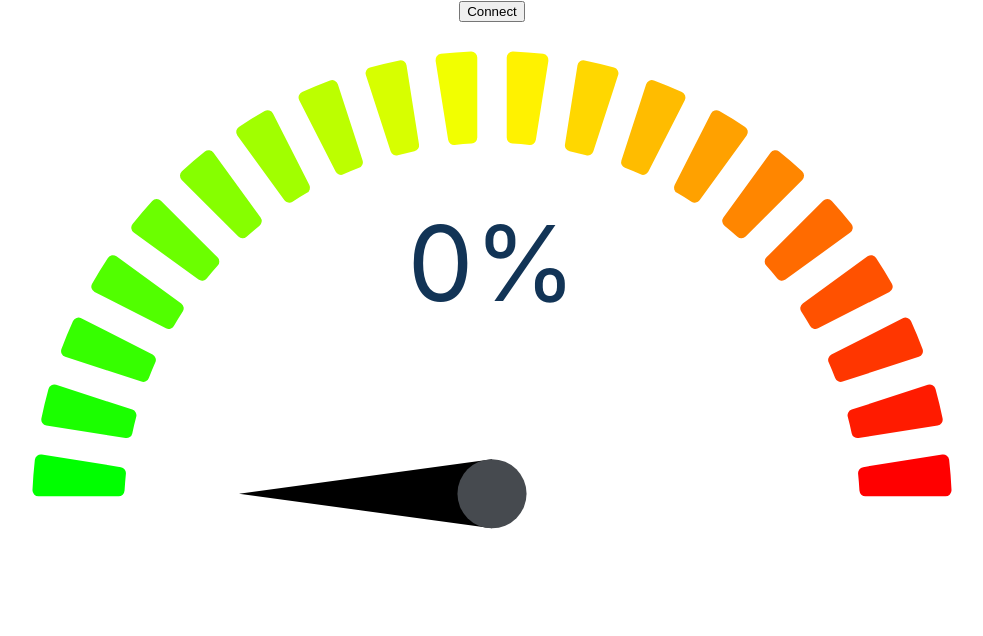
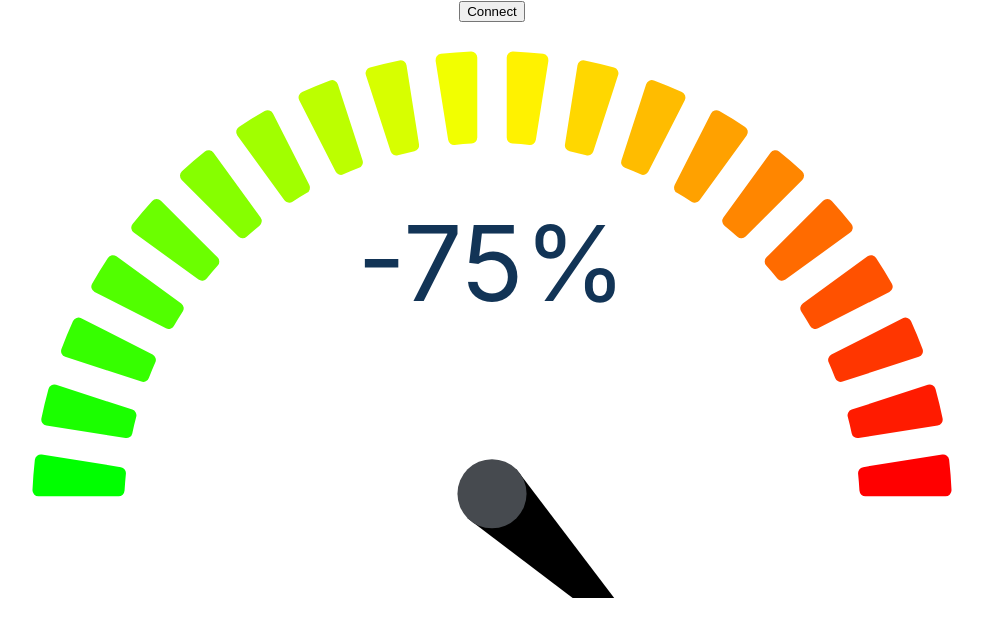
Before and after one commit to amy-al/smart-knee-brace, a React (Create React App) app: page / in a window 1280 px wide. Shown: the top 636 px of the page, without its empty margins (148-1131 px from the left). Built offline with nearby package versions, Linux system fonts and the light colour scheme.

Commit message:
update: added guage to knee brace

```diff
--- a/src/App.js
+++ b/src/App.js
@@ -26,7 +26,7 @@ function App() {
       <div>
         <GaugeChart id="stretch-gauge"
           nrOfLevels={20}
-          percent={readingDisplay / 10}
+          percent={(sensorReading - 2) / 4}
           textColor={"#123456"}
           needleColor={"#000000"}
         />
```
Also changed, not shown: 1 other file (tests, documents, lock files or other folders).
